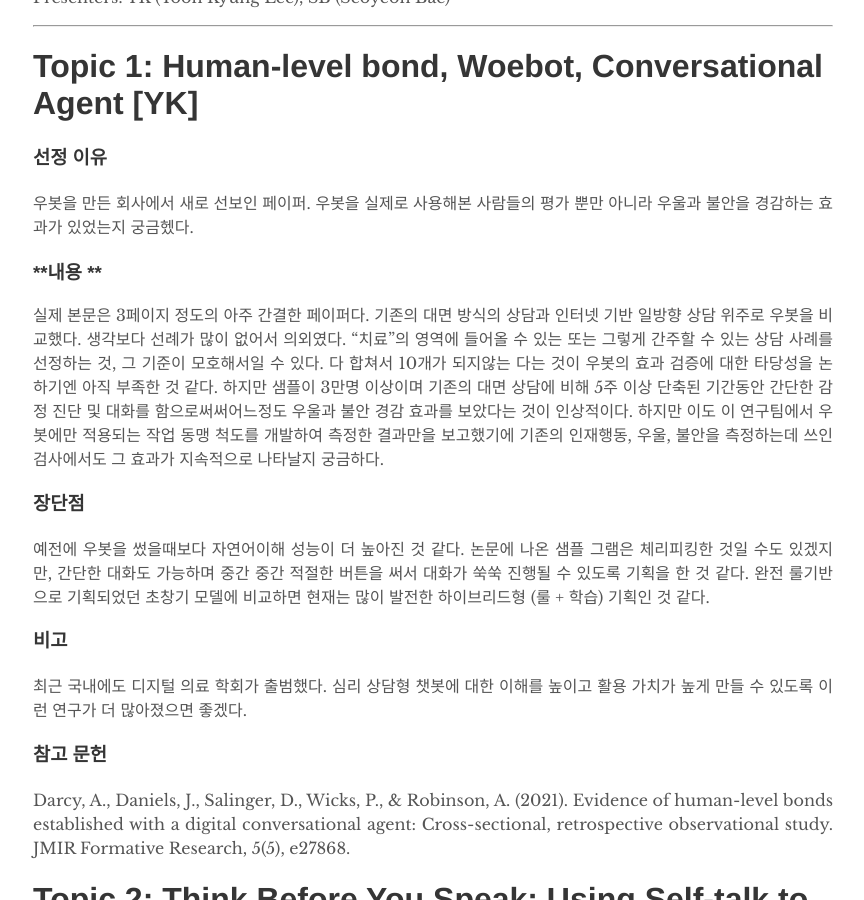
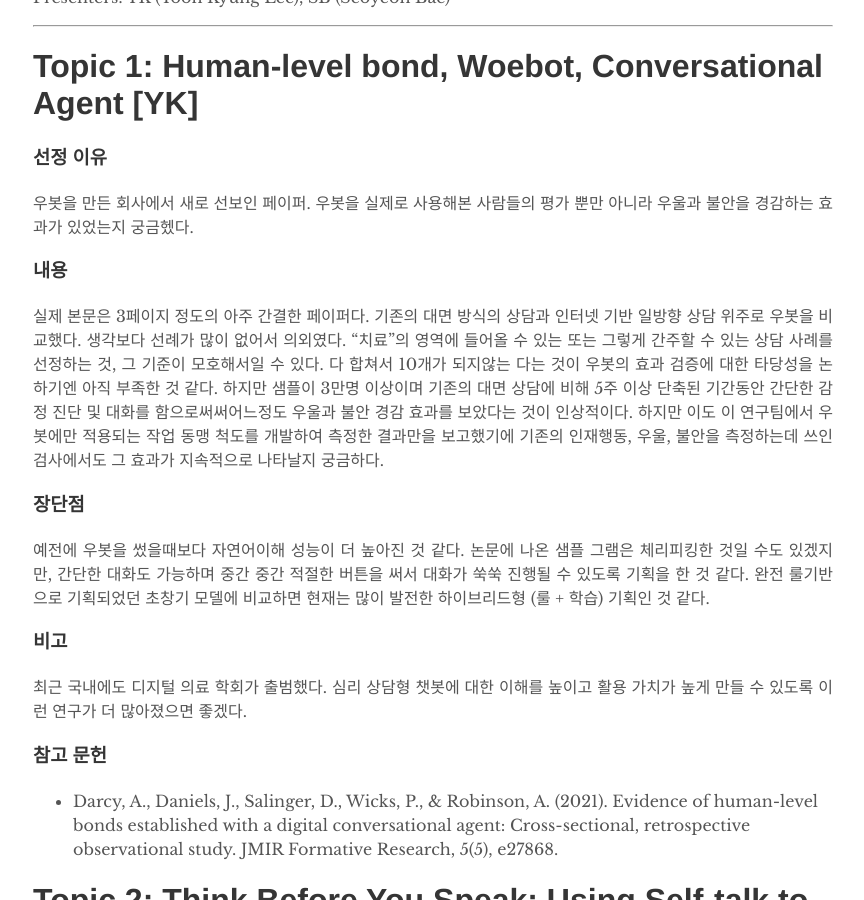
Before and after one commit to humanfactorspsych/blog, a Jekyll site: the page built from _posts/2021-10-28-study.md, in a window 1280 px wide and 900 px high, scrolled down 436 px. Shown: the whole window, without its empty margins (207-1071 px from the left). Built offline with Jekyll 4.4.1, drawn with Linux system fonts in a browser that asks for light colours.

```diff
--- a/_posts/2021-10-28-study.md
+++ b/_posts/2021-10-28-study.md
@@ -18,7 +18,7 @@ Presenters: YK (Yoon Kyung Lee), SB (Seoyeon Bae)  <br>
 우봇을 만든 회사에서 새로 선보인 페이퍼.
 우봇을 실제로 사용해본 사람들의 평가 뿐만 아니라 우울과 불안을 경감하는 효과가 있었는지 궁금헸다.
 
-### **내용 **
+### **내용**
 실제 본문은 3페이지 정도의 아주 간결한 페이퍼다. 기존의 대면 방식의 상담과 인터넷 기반 일방향 상담 위주로 우봇을 비교했다. 생각보다 선례가 많이 없어서 의외였다.
 "치료"의 영역에 들어올 수 있는 또는 그렇게 간주할 수 있는 상담 사례를 선정하는 것, 그 기준이 모호해서일 수 있다.
 다 합쳐서 10개가 되지않는 다는 것이 우봇의 효과 검증에 대한 타당성을 논하기엔 아직 부족한 것 같다.
@@ -37,7 +37,7 @@ Presenters: YK (Yoon Kyung Lee), SB (Seoyeon Bae)  <br>
 
 ### **참고 문헌**
 
-Darcy, A., Daniels, J., Salinger, D., Wicks, P., & Robinson, A. (2021). Evidence of human-level bonds established with a digital conversational agent: Cross-sectional, retrospective observational study. JMIR Formative Research, 5(5), e27868.
+- Darcy, A., Daniels, J., Salinger, D., Wicks, P., & Robinson, A. (2021). Evidence of human-level bonds established with a digital conversational agent: Cross-sectional, retrospective observational study. JMIR Formative Research, 5(5), e27868.
 
 # Topic 2: Think Before You Speak: Using Self-talk to Generate Implicit Commonsense Knowledge for Response Generation [SB]
 
```
